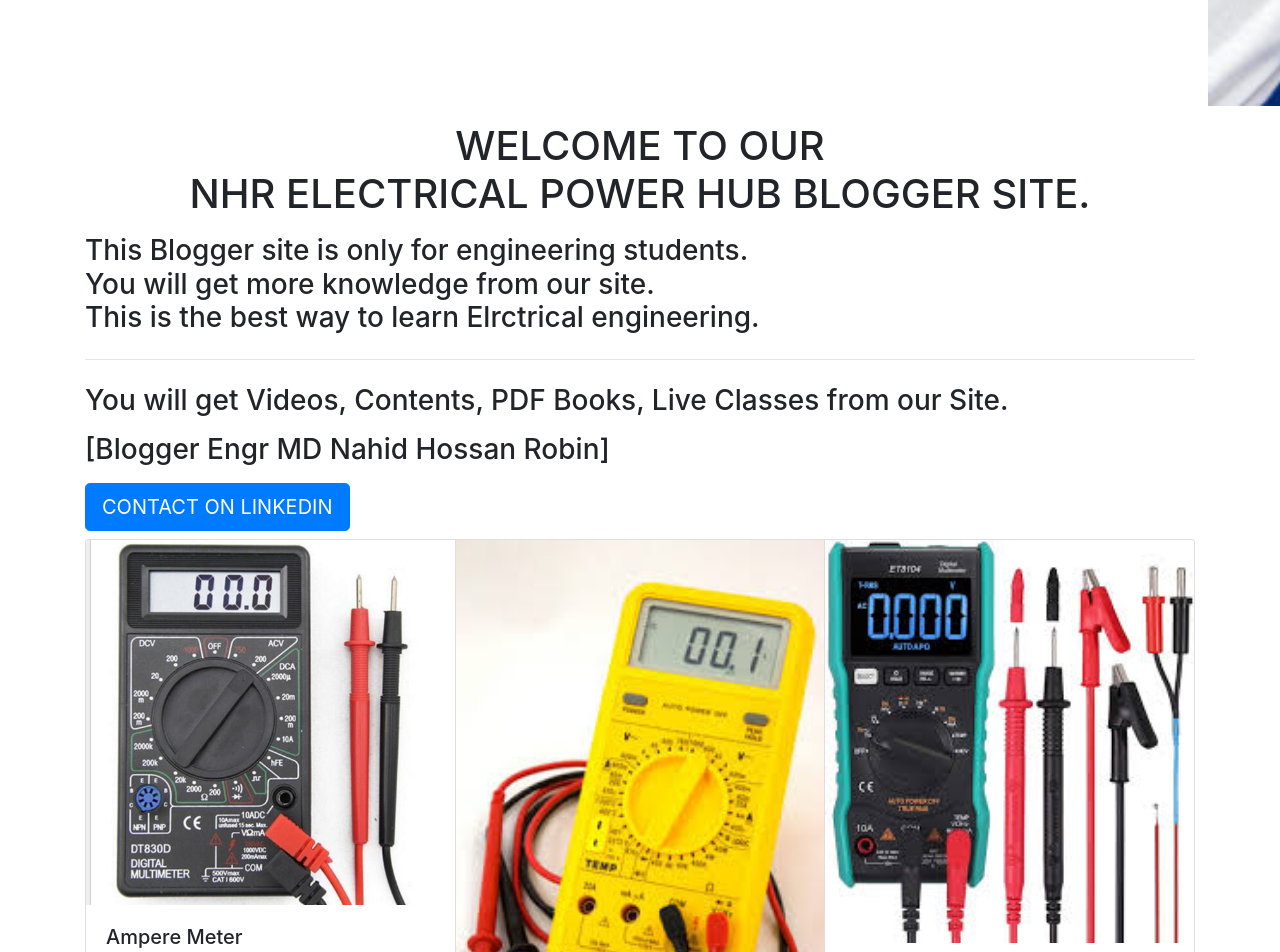
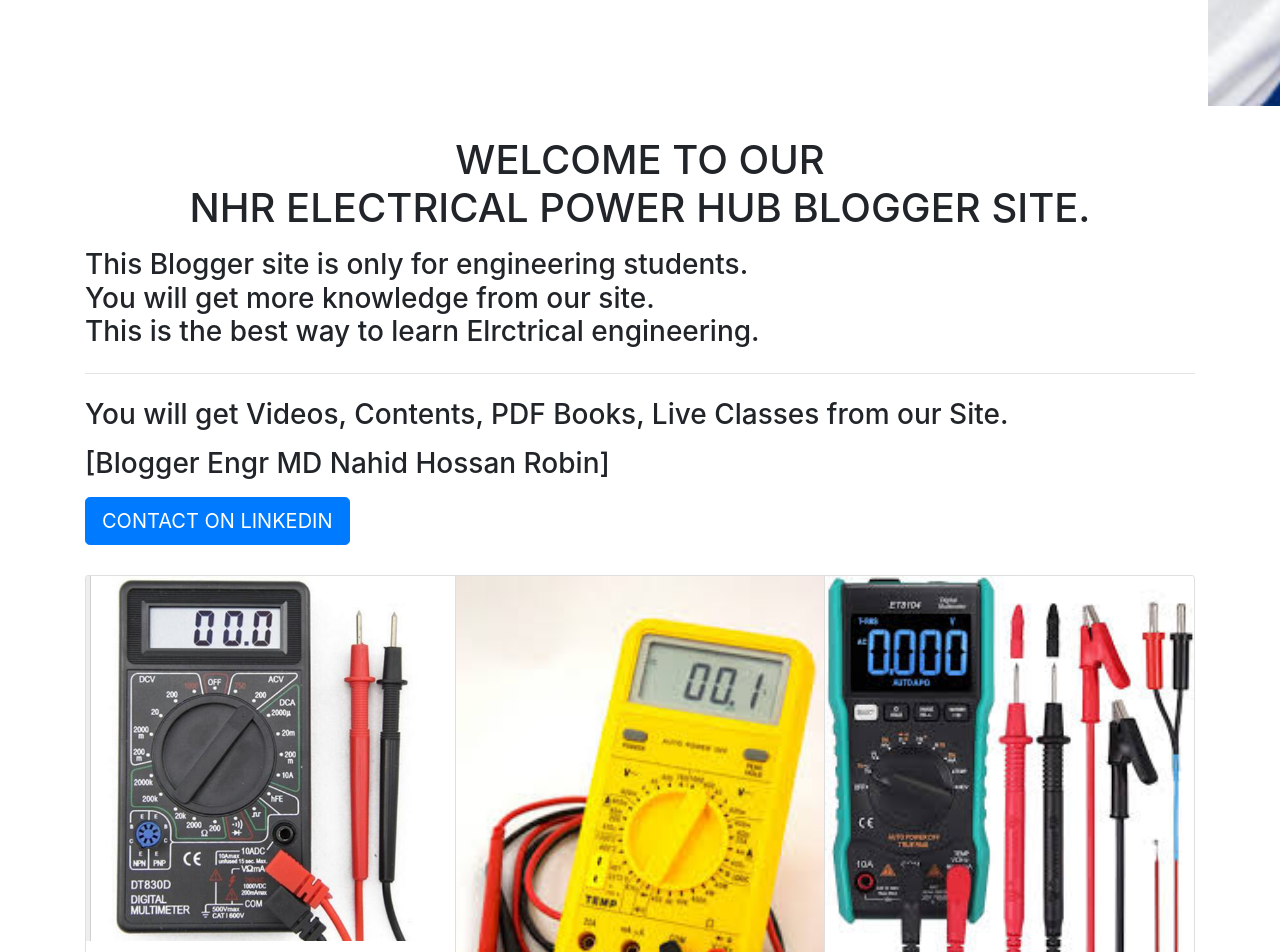
Before and after one commit to robinhod90/nhrelectricalprowerhub, a plain HTML site: page index.html in a window 1280 px wide. Shown: the part 920-1872 px from the top of the page. Drawn offline with nearby package versions, Linux system fonts and the light colour scheme.

Commit message:
Add files via upload

```diff
--- a/index.html
+++ b/index.html
@@ -9,6 +9,11 @@
     <link rel="stylesheet" href="https://stackpath.bootstrapcdn.com/bootstrap/4.5.0/css/bootstrap.min.css" integrity="sha384-9aIt2nRpC12Uk9gS9baDl411NQApFmC26EwAOH8WgZl5MYYxFfc+NcPb1dKGj7Sk" crossorigin="anonymous">
 
     <title>NHR ELECTRICAL POWER HUB</title>
+<style>
+.container{
+margin-top:30px;
+}
+</Style>
   </head>
   <body>
 <nav class="navbar sticky-top navbar-expand-lg navbar-dark bg-primary">
@@ -121,6 +126,8 @@ Dual fuse safety, Over load protection: 600V CAT IV, 1000V CAT III</p>
   </div>
 </div>
 </div>
+
+
     <!-- Optional JavaScript -->
     <!-- jQuery first, then Popper.js, then Bootstrap JS -->
     <script src="https://code.jquery.com/jquery-3.5.1.slim.min.js" integrity="sha384-DfXdz2htPH0lsSSs5nCTpuj/zy4C+OGpamoFVy38MVBnE+IbbVYUew+OrCXaRkfj" crossorigin="anonymous"></script>
```
